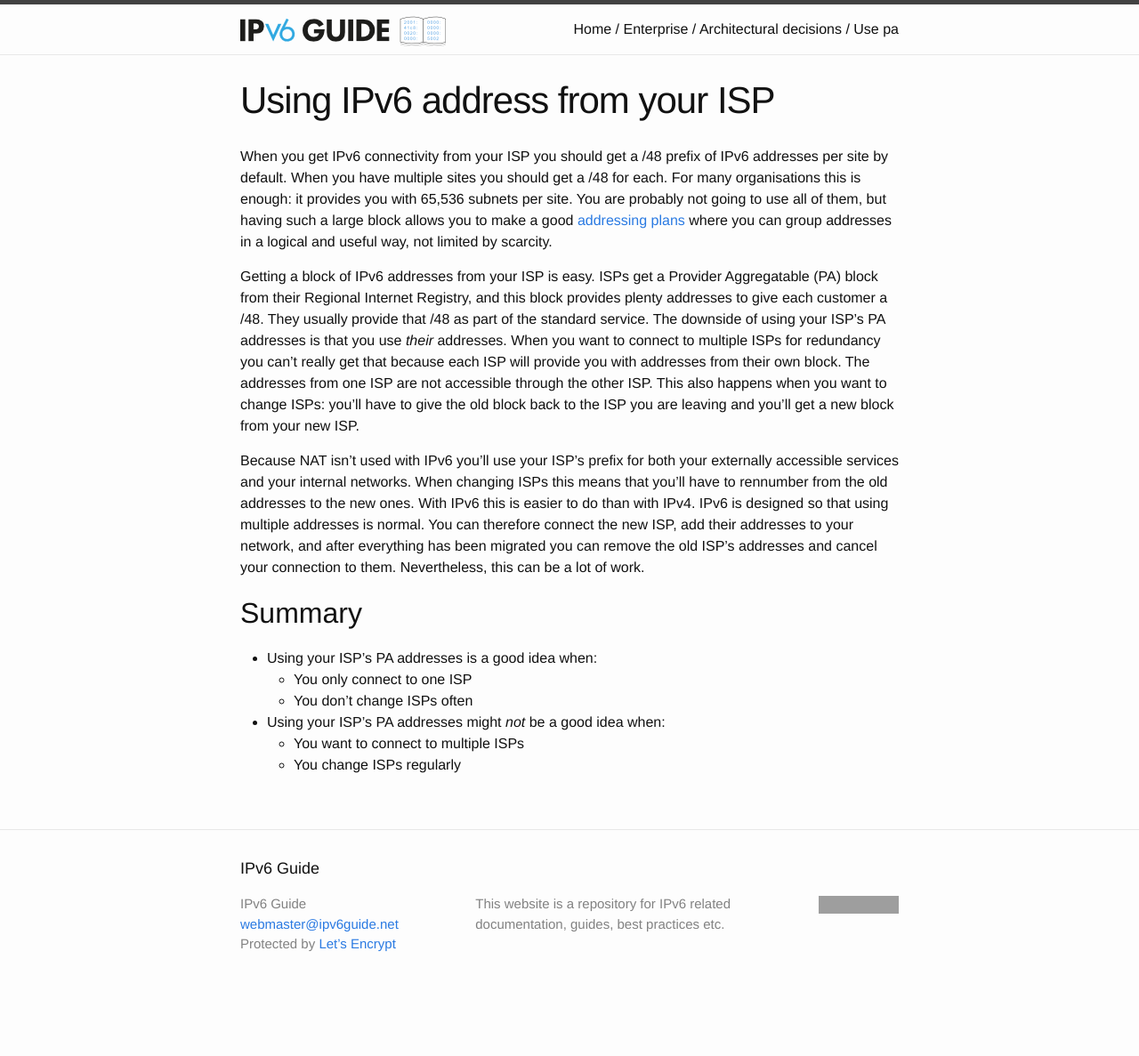
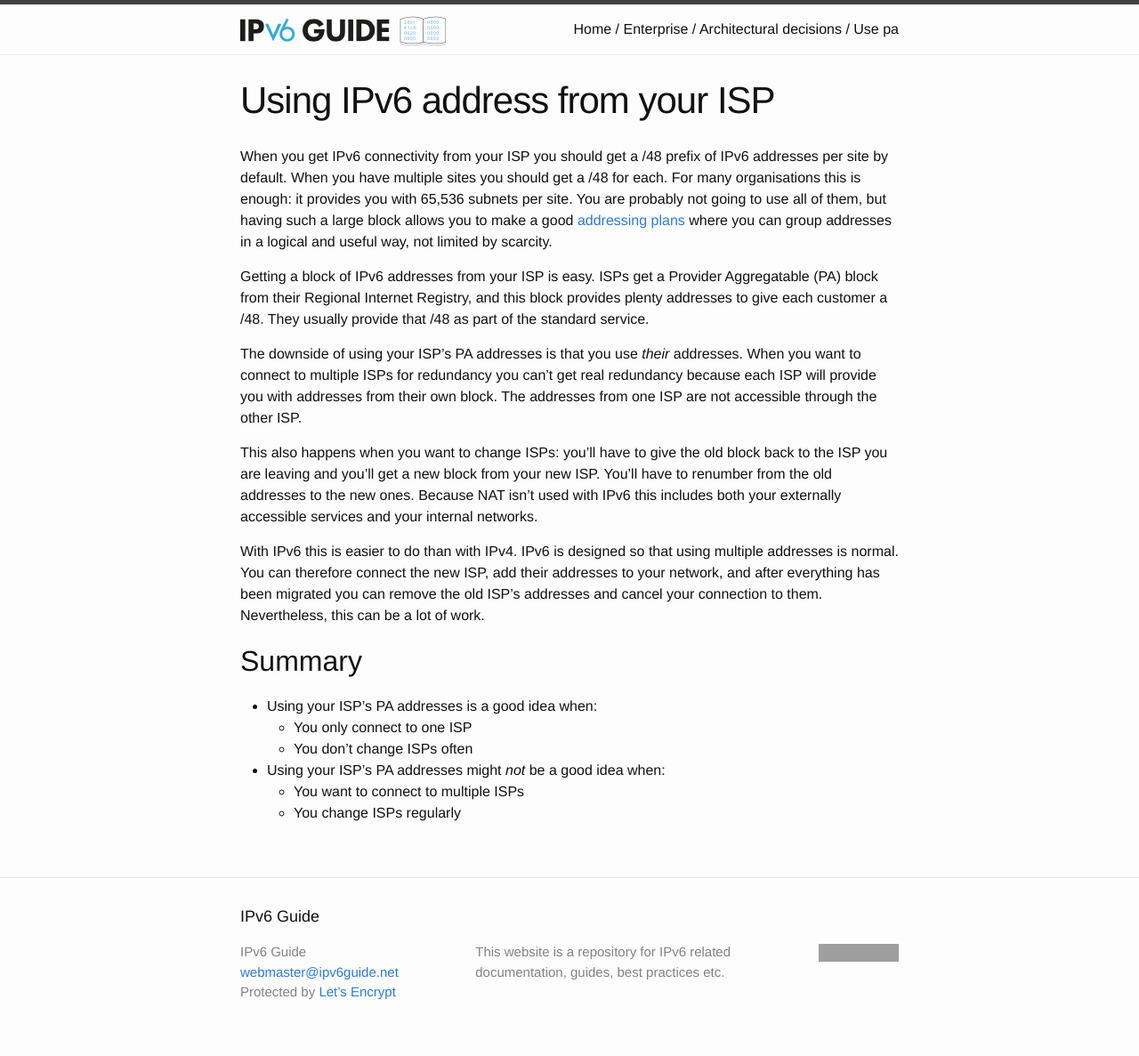
Before and after one commit to ipv6guide/ipv6guide.github.io, a Jekyll site: the page built from enterprise/architectural_decisions/use_PA.md, in a window 1280 px wide. Shown: the whole page at 89% size. Built offline with Jekyll 4.4.1, drawn with Linux system fonts in a browser that asks for light colours; before the commit the page ends 1133 px from its top, so only the background shows below that; grey boxes are pictures that could not be loaded.

Commit message:
Change order of text

```diff
--- a/enterprise/architectural_decisions/use_PA.md
+++ b/enterprise/architectural_decisions/use_PA.md
@@ -12,18 +12,22 @@ and useful way, not limited by scarcity.
 Getting a block of IPv6 addresses from your ISP is easy. ISPs get a Provider
 Aggregatable (PA) block from their Regional Internet Registry, and this block
 provides plenty addresses to give each customer a /48. They usually provide
-that /48 as part of the standard service. The downside of using your ISP's PA
-addresses is that you use *their* addresses. When you want to connect to
-multiple ISPs for redundancy you can't really get that because each ISP will
+that /48 as part of the standard service.
+
+The downside of using your ISP's PA addresses is that you use *their* addresses.
+When you want to connect to
+multiple ISPs for redundancy you can't get real redundancy because each ISP will
 provide you with addresses from their own block. The addresses from one ISP
-are not accessible through the other ISP. This also happens when you want to
+are not accessible through the other ISP.
+
+This also happens when you want to
 change ISPs: you'll have to give the old block back to the ISP you are leaving
-and you'll get a new block from your new ISP.
+and you'll get a new block from your new ISP.  You'll have to renumber from
+the old addresses to the new ones.
+Because NAT isn't used with IPv6 this includes both your externally accessible
+services and your internal networks.
 
-Because NAT isn't used with IPv6 you'll use your ISP's prefix for both your
-externally accessible services and your internal networks. When changing ISPs
-this means that you'll have to rennumber from the old addresses to the new
-ones. With IPv6 this is easier to do than with IPv4. IPv6 is designed so that
+With IPv6 this is easier to do than with IPv4. IPv6 is designed so that
 using multiple addresses is normal. You can therefore connect the new ISP,
 add their addresses to your network, and after everything has been migrated
 you can remove the old ISP's addresses and cancel your connection to them.
```
